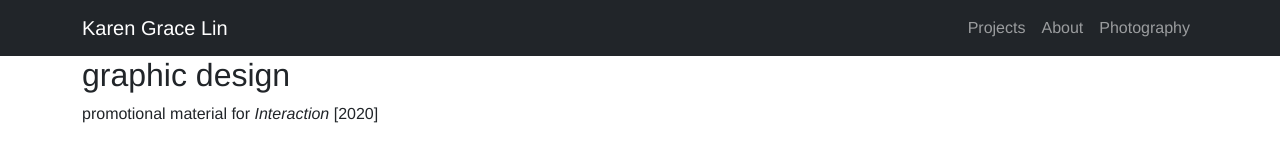
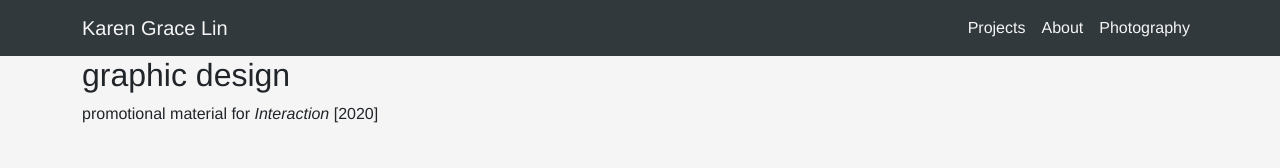
Before and after one commit to klin2020/klin2020.github.io, a website: page dist/design.html in a window 1280 px wide. Shown: the top 168 px of the page. Drawn offline with nearby package versions, Linux system fonts and the light colour scheme.

Commit message:
Update design.html

```diff
--- a/dist/design.html
+++ b/dist/design.html
@@ -73,17 +73,17 @@
         </style>
 
     </head>
-    <body>
+        <body style="background-color: #F5F5F5;">
         <!-- Responsive navbar-->
-        <nav class="navbar navbar-expand-lg navbar-dark bg-dark">
+        <nav class="navbar navbar-expand-lg navbar-light" style="background-color: #31393C;">
             <div class="container">
-                <a class="navbar-brand" href="#">Karen Grace Lin</a>
+                <a class="navbar-brand" style="color: #F5F5F5;" href="index.html">Karen Grace Lin</a>
                 <button class="navbar-toggler" type="button" data-bs-toggle="collapse" data-bs-target="#navbarSupportedContent" aria-controls="navbarSupportedContent" aria-expanded="false" aria-label="Toggle navigation"><span class="navbar-toggler-icon"></span></button>
                 <div class="collapse navbar-collapse" id="navbarSupportedContent">
                     <ul class="navbar-nav ms-auto mb-2 mb-lg-0">
-                        <li class="nav-item"><a class="nav-link" href="index.html">Projects</a></li>
-                        <li class="nav-item"><a class="nav-link" href="about.html">About</a></li>
-                        <li class="nav-item"><a class="nav-link" href="photography.html">Photography</a></li>
+                        <li class="nav-item"> <a class="nav-link" href="index.html" style="color: #F5F5F5;">Projects</a></li>
+                        <li class="nav-item"> <a class="nav-link" href="about.html" style="color: #F5F5F5;">About</a></li>
+                        <li class="nav-item"> <a class="nav-link" href="photography.html" style="color: #F5F5F5;">Photography</a></li>
                     </ul>
                 </div>
             </div>
```
